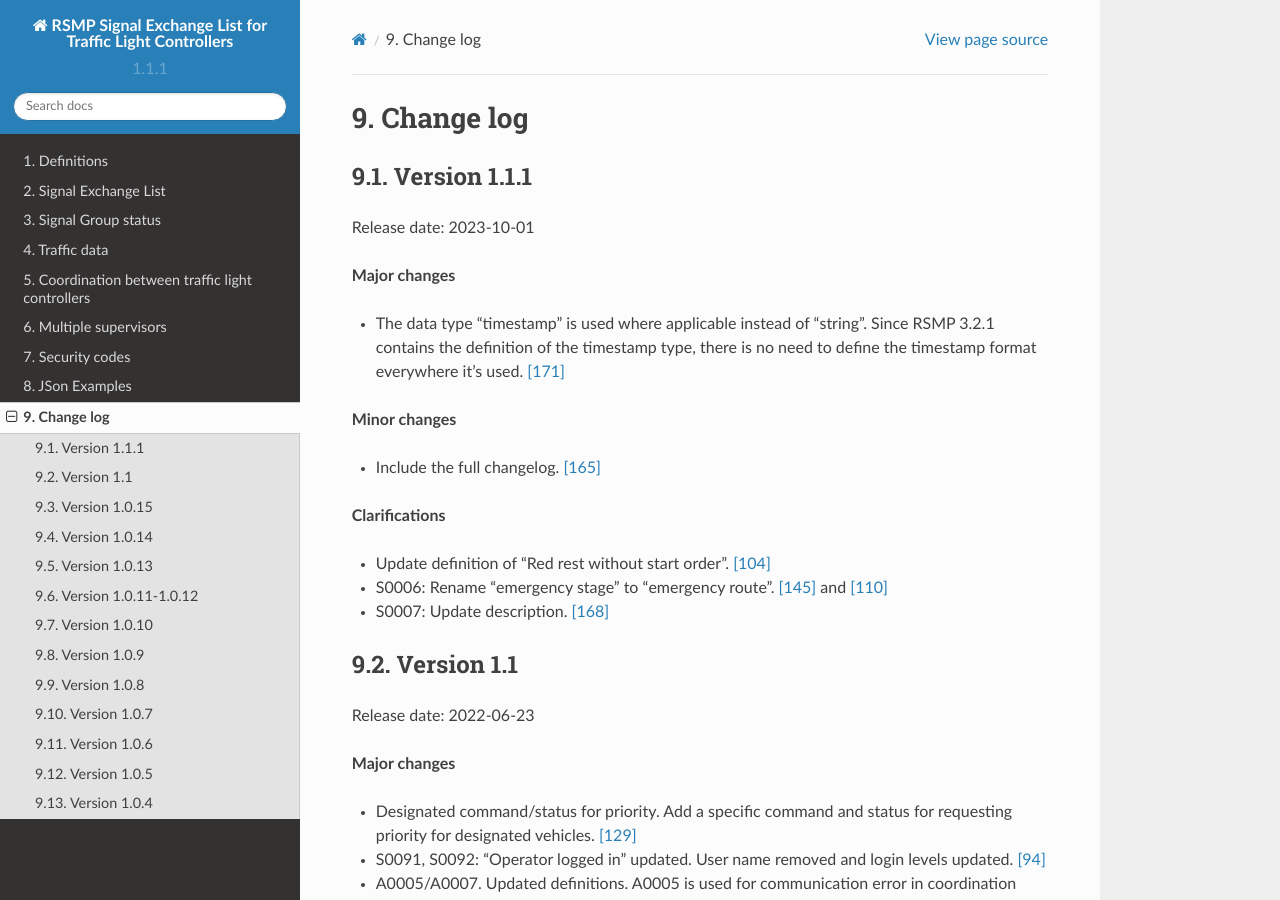
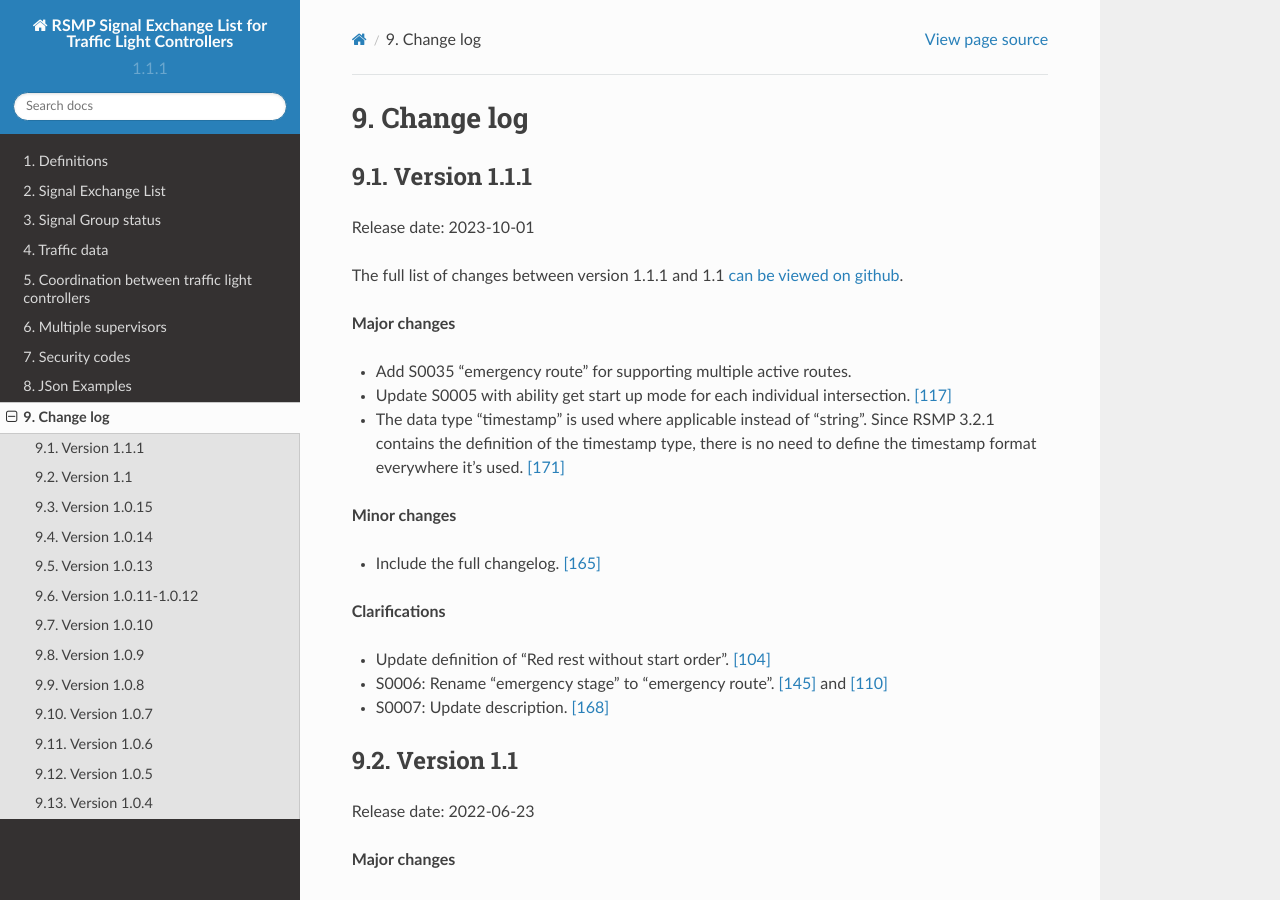
Before and after one commit to rsmp-nordic/rsmp_sxl_traffic_lights, a Sphinx documentation site: the page built from source/changelog.rst, in a window 1280 px wide and 900 px high. Built offline with Sphinx 7.4.7 and the Read the Docs theme 2.0.0, drawn with Linux system fonts in a browser that asks for light colours.

Commit message:
Update changelog

```diff
--- a/source/changelog.rst
+++ b/source/changelog.rst
@@ -8,8 +8,13 @@ Version 1.1.1
 -------------
 Release date: 2023-10-01
 
+The full list of changes between version 1.1.1 and 1.1
+`can be viewed on github <https://github.com/rsmp-nordic/rsmp_sxl_traffic_lights/compare/1.1...1.1.1>`_.
+
 **Major changes**
 
+- Add S0035 "emergency route" for supporting multiple active routes.
+- Update S0005 with ability get start up mode for each individual intersection. :issue:`117`
 - The data type "timestamp" is used where applicable instead of "string".
   Since RSMP 3.2.1 contains the definition of the timestamp type, there is
   no need to define the timestamp format everywhere it's used. :issue:`171`
```
